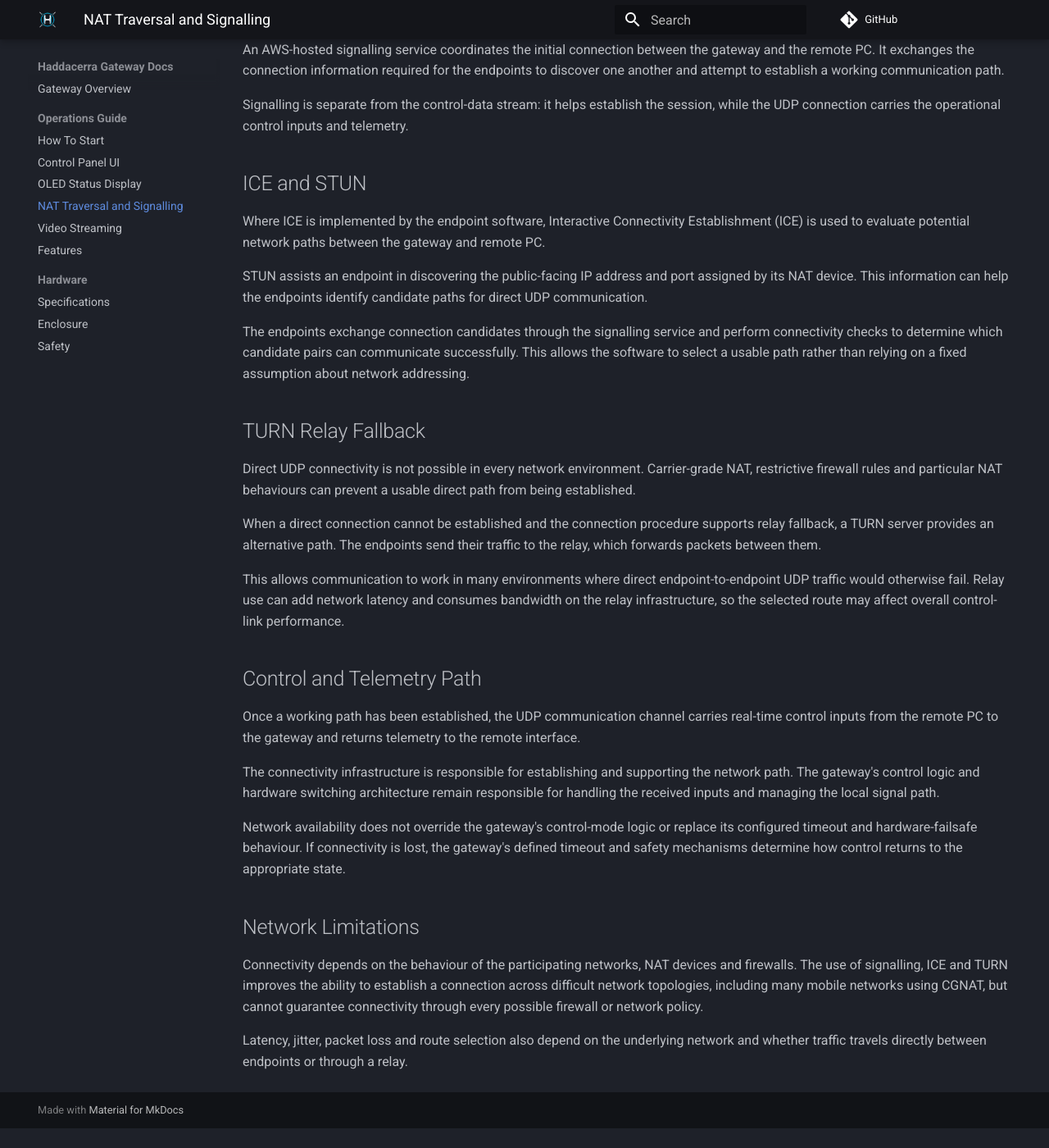
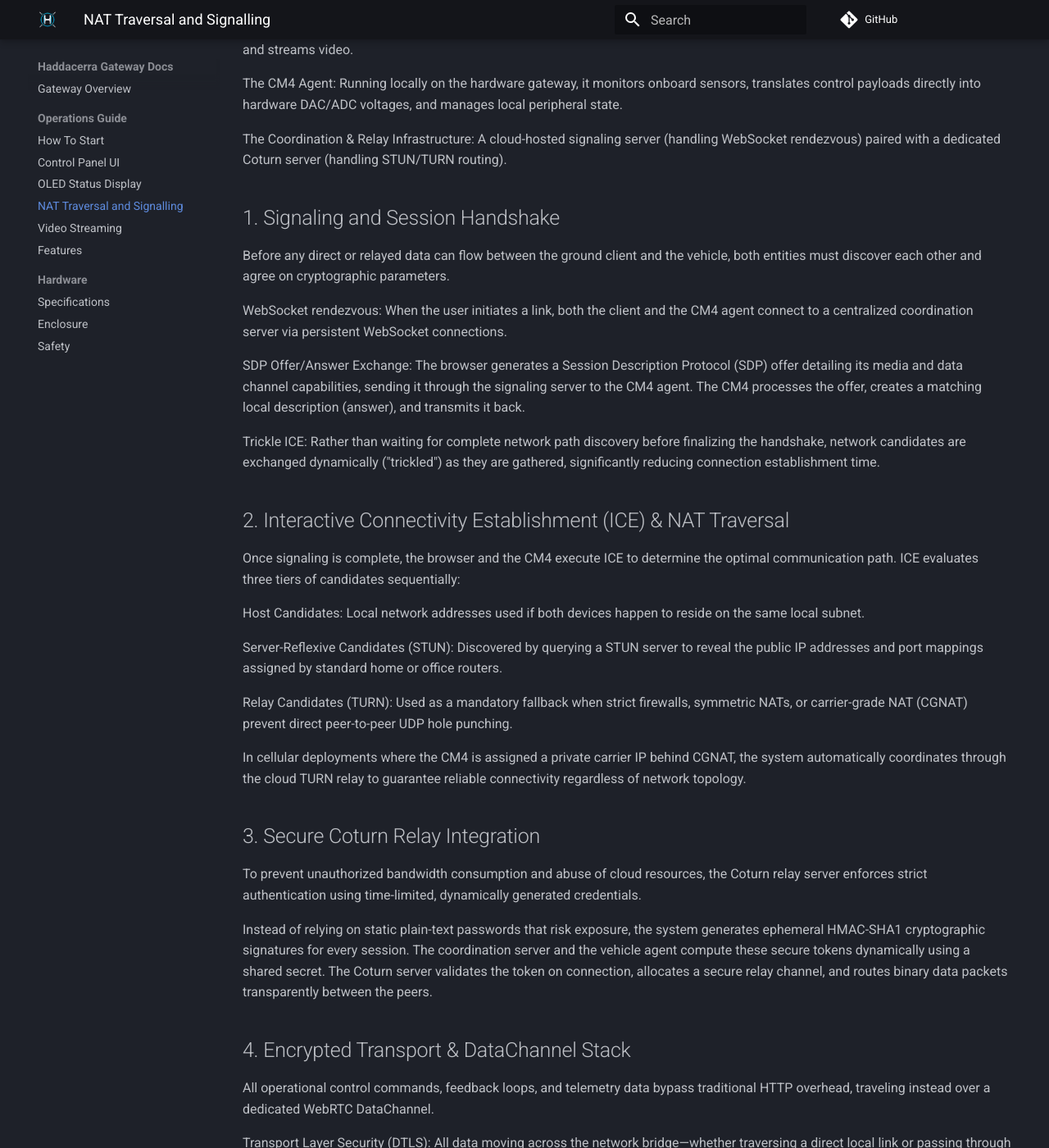
Before and after one commit to Haddacerra/docs, an MkDocs documentation site: the page built from docs/operations/nat.md, in a window 1280 px wide and 1400 px high, scrolled down 485 px. Shown: the whole window at 82% size. Built offline with MkDocs 1.6.1 and Material for MkDocs 9.7.7, drawn with Linux system fonts in a browser that asks for light colours; comment, search, counter and statistics services are not loaded; before the commit the page ends 1861 px from its top, so only the background shows below that; some of the changed text lies outside the part shown.

Commit message:
added NAT

```diff
--- a/docs/operations/nat.md
+++ b/docs/operations/nat.md
@@ -1,45 +1,46 @@
-# Remote Connectivity, Signalling and NAT Traversal
+##  Network Bridge & NAT Traversal
+The Haddacerra network bridge architecture is engineered to provide a ultra-low-latency, highly secure, and reliable communication link between the ground control web interface and the mobile hardware gateway (Compute Module 4) running on the vehicle.
 
-## Overview
+Because remote operations frequently take place over cellular networks and carrier-grade NAT (CGNAT), traditional direct IP routing is impossible. To solve this, the bridge combines WebSocket signaling, Interactive Connectivity Establishment (ICE), STUN/TURN traversal protocols, and end-to-end transport layer security.
 
-Haddacerra uses an AWS-hosted infrastructure to establish a UDP communication path between the CM4-based gateway and the remote PC. The connection carries real-time control inputs and telemetry while accommodating the network restrictions commonly encountered on mobile and residential internet connections.
+## Architecture Overview
 
-The gateway may operate behind carrier-grade network address translation (CGNAT), where it does not have a publicly reachable IP address of its own. The remote PC may also be behind a NAT or restrictive firewall. A conventional direct UDP connection cannot be assumed to work in these environments.
+The network bridge relies on three primary components cooperating during a session establishment:
 
-Haddacerra addresses this problem through connection signalling, NAT traversal and relay infrastructure.
+The Ground Client (Browser): Initiates the flight session, renders telemetry dashboards, processes physical USB controller inputs, and streams video.
 
-## Signalling and Connection Establishment
+The CM4 Agent: Running locally on the hardware gateway, it monitors onboard sensors, translates control payloads directly into hardware DAC/ADC voltages, and manages local peripheral state.
 
-An AWS-hosted signalling service coordinates the initial connection between the gateway and the remote PC. It exchanges the connection information required for the endpoints to discover one another and attempt to establish a working communication path.
+The Coordination & Relay Infrastructure: A cloud-hosted signaling server (handling WebSocket rendezvous) paired with a dedicated Coturn server (handling STUN/TURN routing).
 
-Signalling is separate from the control-data stream: it helps establish the session, while the UDP connection carries the operational control inputs and telemetry.
+## 1. Signaling and Session Handshake
+Before any direct or relayed data can flow between the ground client and the vehicle, both entities must discover each other and agree on cryptographic parameters.
 
-## ICE and STUN
+WebSocket rendezvous: When the user initiates a link, both the client and the CM4 agent connect to a centralized coordination server via persistent WebSocket connections.
 
-Where ICE is implemented by the endpoint software, Interactive Connectivity Establishment (ICE) is used to evaluate potential network paths between the gateway and remote PC.
+SDP Offer/Answer Exchange: The browser generates a Session Description Protocol (SDP) offer detailing its media and data channel capabilities, sending it through the signaling server to the CM4 agent. The CM4 processes the offer, creates a matching local description (answer), and transmits it back.
 
-STUN assists an endpoint in discovering the public-facing IP address and port assigned by its NAT device. This information can help the endpoints identify candidate paths for direct UDP communication.
+Trickle ICE: Rather than waiting for complete network path discovery before finalizing the handshake, network candidates are exchanged dynamically ("trickled") as they are gathered, significantly reducing connection establishment time.
 
-The endpoints exchange connection candidates through the signalling service and perform connectivity checks to determine which candidate pairs can communicate successfully. This allows the software to select a usable path rather than relying on a fixed assumption about network addressing.
+## 2. Interactive Connectivity Establishment (ICE) & NAT Traversal
+Once signaling is complete, the browser and the CM4 execute ICE to determine the optimal communication path. ICE evaluates three tiers of candidates sequentially:
 
-## TURN Relay Fallback
+Host Candidates: Local network addresses used if both devices happen to reside on the same local subnet.
 
-Direct UDP connectivity is not possible in every network environment. Carrier-grade NAT, restrictive firewall rules and particular NAT behaviours can prevent a usable direct path from being established.
+Server-Reflexive Candidates (STUN): Discovered by querying a STUN server to reveal the public IP addresses and port mappings assigned by standard home or office routers.
 
-When a direct connection cannot be established and the connection procedure supports relay fallback, a TURN server provides an alternative path. The endpoints send their traffic to the relay, which forwards packets between them.
+Relay Candidates (TURN): Used as a mandatory fallback when strict firewalls, symmetric NATs, or carrier-grade NAT (CGNAT) prevent direct peer-to-peer UDP hole punching.
 
-This allows communication to work in many environments where direct endpoint-to-endpoint UDP traffic would otherwise fail. Relay use can add network latency and consumes bandwidth on the relay infrastructure, so the selected route may affect overall control-link performance.
+In cellular deployments where the CM4 is assigned a private carrier IP behind CGNAT, the system automatically coordinates through the cloud TURN relay to guarantee reliable connectivity regardless of network topology.
 
-## Control and Telemetry Path
+## 3. Secure Coturn Relay Integration
+To prevent unauthorized bandwidth consumption and abuse of cloud resources, the Coturn relay server enforces strict authentication using time-limited, dynamically generated credentials.
 
-Once a working path has been established, the UDP communication channel carries real-time control inputs from the remote PC to the gateway and returns telemetry to the remote interface.
+Instead of relying on static plain-text passwords that risk exposure, the system generates ephemeral HMAC-SHA1 cryptographic signatures for every session. The coordination server and the vehicle agent compute these secure tokens dynamically using a shared secret. The Coturn server validates the token on connection, allocates a secure relay channel, and routes binary data packets transparently between the peers.
 
-The connectivity infrastructure is responsible for establishing and supporting the network path. The gateway's control logic and hardware switching architecture remain responsible for handling the received inputs and managing the local signal path.
+## 4. Encrypted Transport & DataChannel Stack
+All operational control commands, feedback loops, and telemetry data bypass traditional HTTP overhead, traveling instead over a dedicated WebRTC DataChannel.
 
-Network availability does not override the gateway's control-mode logic or replace its configured timeout and hardware-failsafe behaviour. If connectivity is lost, the gateway's defined timeout and safety mechanisms determine how control returns to the appropriate state.
+Transport Layer Security (DTLS): All data moving across the network bridge—whether traversing a direct local link or passing through the cloud Coturn relay—is encrypted by default using Datagram Transport Layer Security (DTLS) backed by robust cryptographic ciphers. Eavesdropping or packet tampering on public cellular networks is structurally prevented.
 
-## Network Limitations
-
-Connectivity depends on the behaviour of the participating networks, NAT devices and firewalls. The use of signalling, ICE and TURN improves the ability to establish a connection across difficult network topologies, including many mobile networks using CGNAT, but cannot guarantee connectivity through every possible firewall or network policy.
-
-Latency, jitter, packet loss and route selection also depend on the underlying network and whether traffic travels directly between endpoints or through a relay.
+Multiplexed Low-Latency Framing (SCTP): Operating on top of DTLS and UDP, the Stream Control Transmission Protocol (SCTP) manages data delivery. The control channel is configured for un-ordered, non-retransmitted delivery (or minimal retransmissions), ensuring that stale command frames are immediately dropped rather than queued. This eliminates buffer bloat and guarantees that flight control inputs maintain absolute real-time responsiveness.
```
